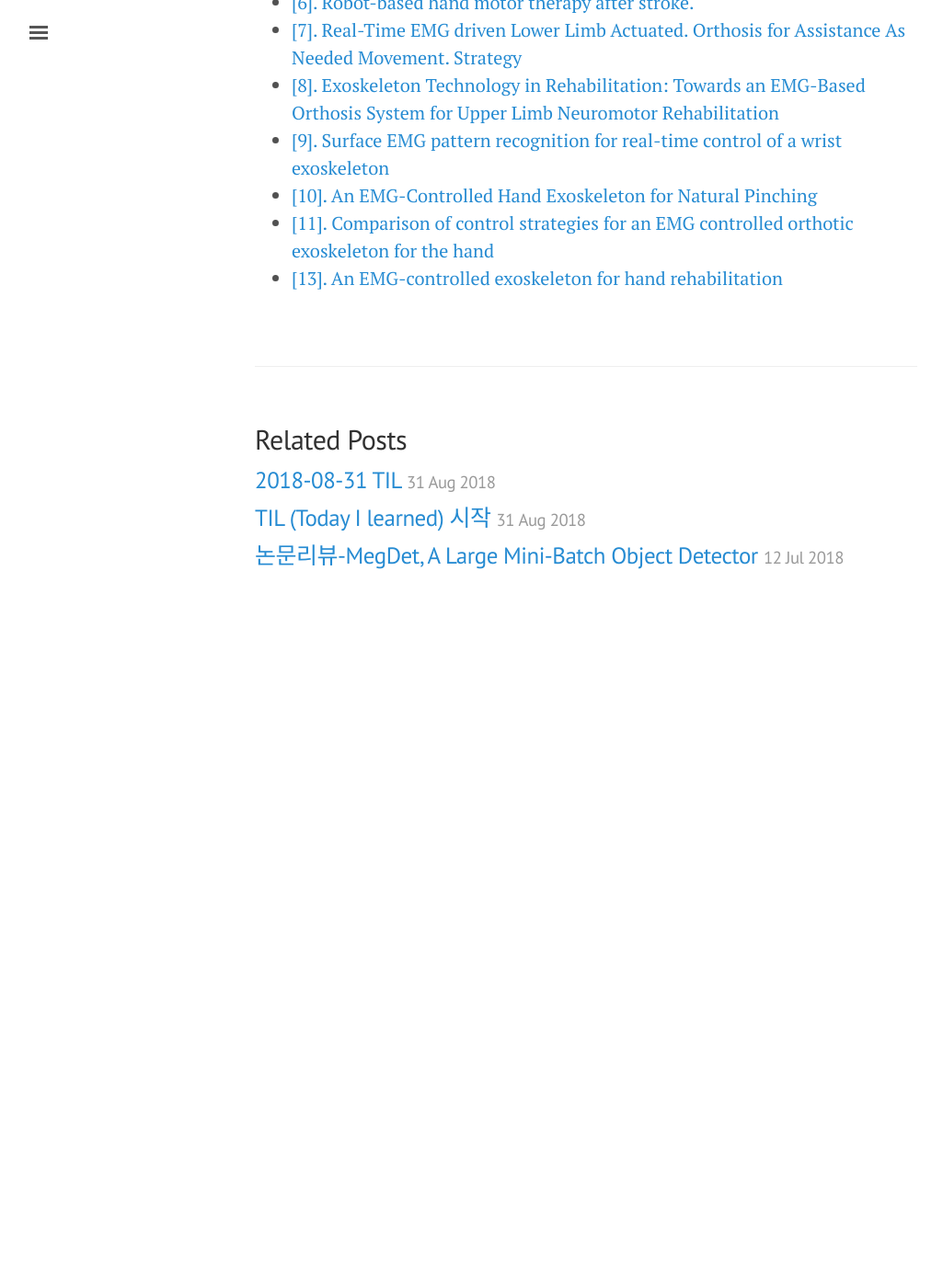
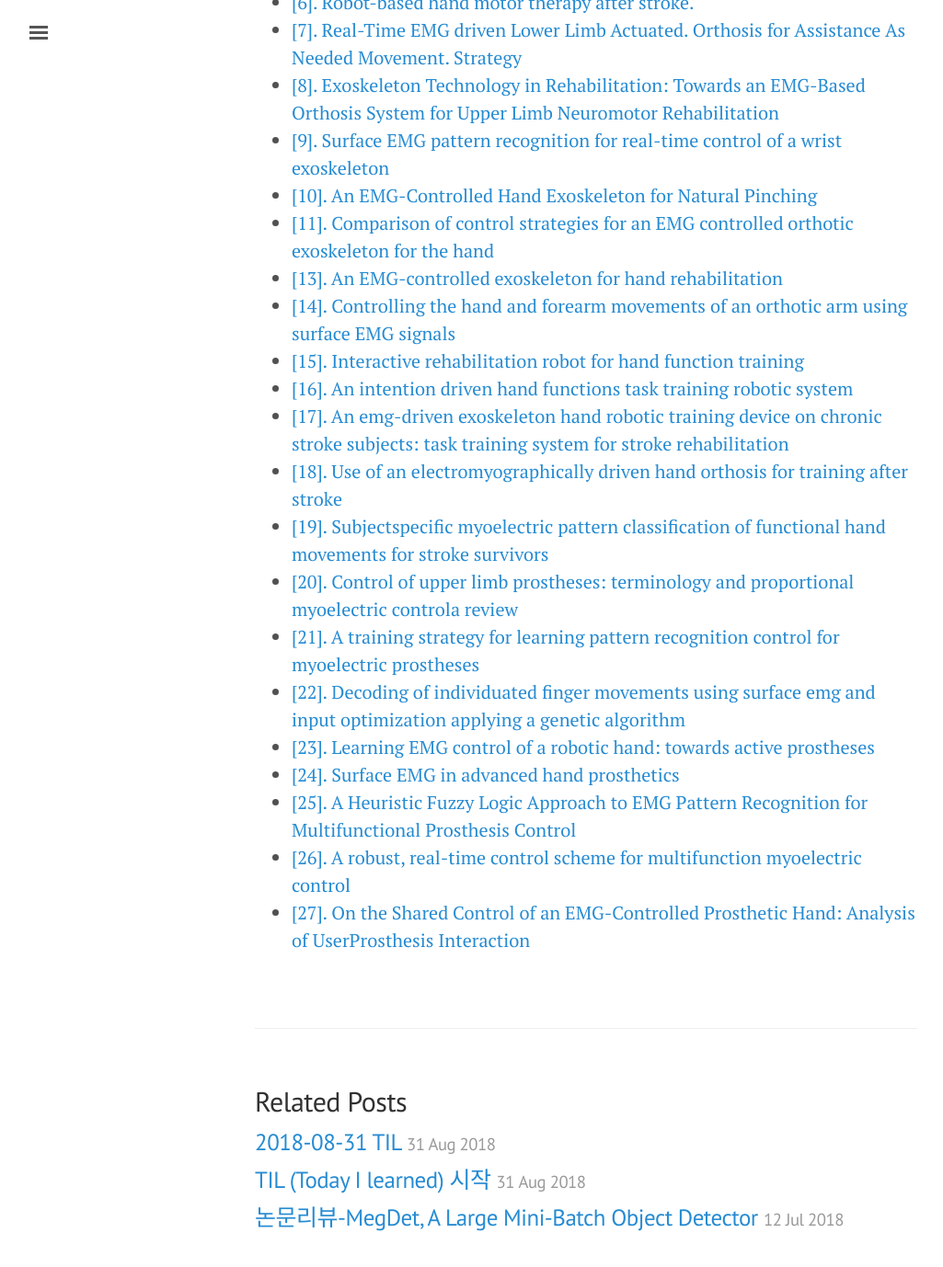
Before and after one commit to ssaru/jimheo.github.io, a Jekyll site: the page built from _posts/TIL/2018-09-03-TIL.md, in a window 1280 px wide and 1400 px high, scrolled down 2376 px. Shown: the top 1378 px of the window at 92% size, without its empty margins (3-1028 px from the left). Built offline with Jekyll 4.4.1, drawn with Linux system fonts in a browser that asks for light colours; comment, search, counter and statistics services are not loaded; before the commit the page ends 3056 px from its top, so only the background shows below that.

Commit message:
1. add paper reference

```diff
--- a/_posts/TIL/2018-09-03-TIL.md
+++ b/_posts/TIL/2018-09-03-TIL.md
@@ -113,3 +113,17 @@ ipsilateral muscles을 이용하여 손동작을 강화하거나, 쥐는 동작
 - [[10]. An EMG-Controlled Hand Exoskeleton for Natural Pinching ](https://pdfs.semanticscholar.org/b865/c1f3b6ac74a7868e6188f827d62106c3a825.pdf)
 - [[11]. Comparison of control strategies for an EMG controlled orthotic exoskeleton for the hand](https://ieeexplore.ieee.org/document/1308056/)
 - [[13]. An EMG-controlled exoskeleton for hand rehabilitation](https://ieeexplore.ieee.org/document/1501122/)
+- [[14]. Controlling the hand and forearm movements of an orthotic arm using surface EMG signals](https://ieeexplore.ieee.org/document/7443749/)
+- [[15]. Interactive rehabilitation robot for hand function training](https://ieeexplore.ieee.org/document/5209564/)
+- [[16]. An intention driven hand functions task training robotic system](https://www.ncbi.nlm.nih.gov/pubmed/21097247)
+- [[17]. An emg-driven exoskeleton hand robotic training device on chronic stroke subjects: task training system for stroke rehabilitation](https://ieeexplore.ieee.org/document/5975340/)
+- [[18]. Use of an electromyographically driven hand orthosis for training after stroke](https://www.ncbi.nlm.nih.gov/pubmed/22275586)
+- [[19]. Subjectspecific myoelectric pattern classification of functional hand movements for stroke survivors](https://www.ncbi.nlm.nih.gov/pubmed/20876030)
+- [[20]. Control of upper limb prostheses: terminology and proportional myoelectric controla review](https://www.ncbi.nlm.nih.gov/pubmed/22665514)
+- [[21]. A training strategy for learning pattern recognition control for myoelectric prostheses](https://www.ncbi.nlm.nih.gov/pubmed/23459166)
+- [[22]. Decoding of individuated finger movements using surface emg and input optimization applying a genetic algorithm](https://www.ncbi.nlm.nih.gov/pubmed/22254630)
+- [[23]. Learning EMG control of a robotic hand: towards active prostheses](https://ieeexplore.ieee.org/document/1642128/)
+- [[24]. Surface EMG in advanced hand prosthetics](https://www.ncbi.nlm.nih.gov/pubmed/19015872)
+- [[25]. A Heuristic Fuzzy Logic Approach to EMG Pattern Recognition for Multifunctional Prosthesis Control](https://ieeexplore.ieee.org/document/1506815/)
+- [[26]. A robust, real-time control scheme for multifunction myoelectric control](https://ieeexplore.ieee.org/document/1206493/)
+- [[27]. On the Shared Control of an EMG-Controlled Prosthetic Hand: Analysis of UserProsthesis Interaction](https://ieeexplore.ieee.org/document/4407739/)
```
